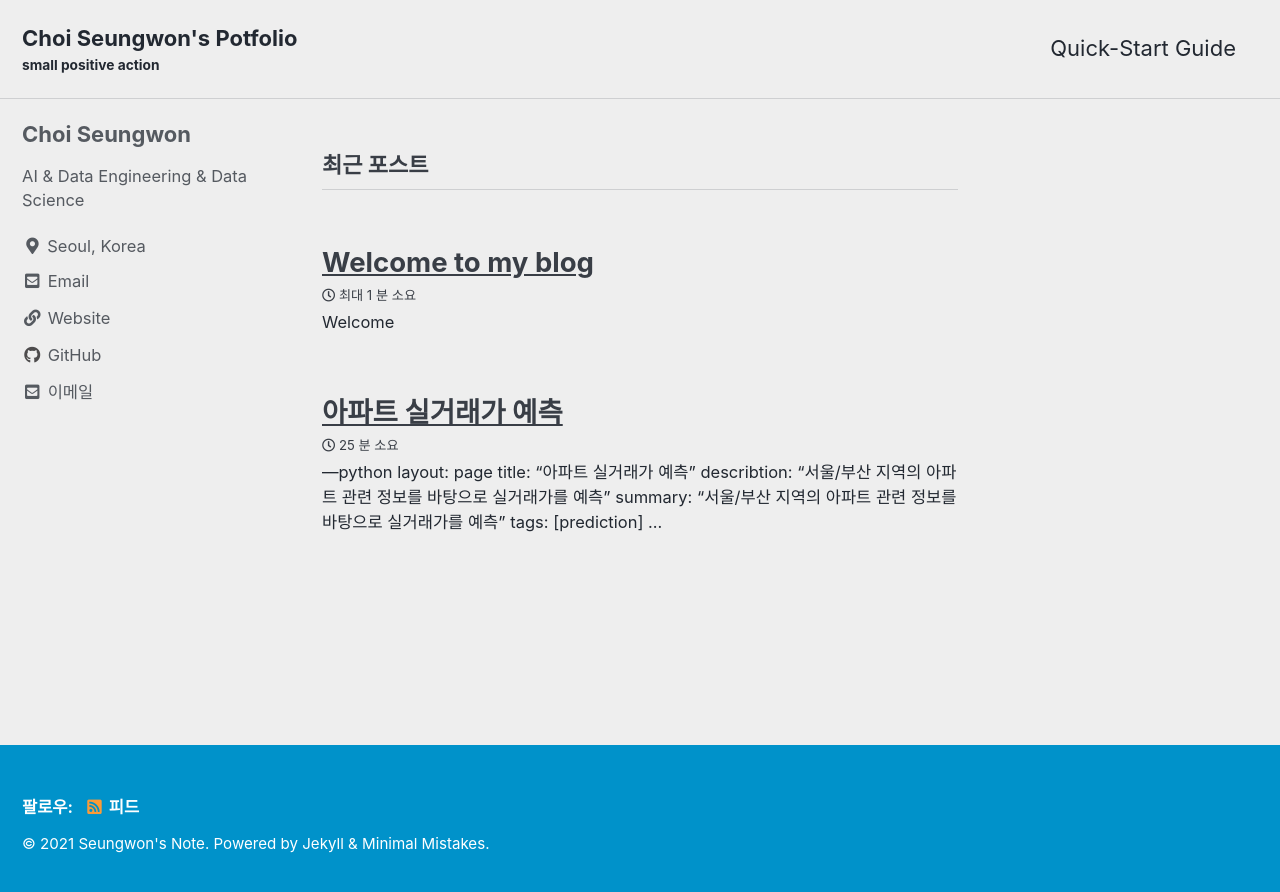
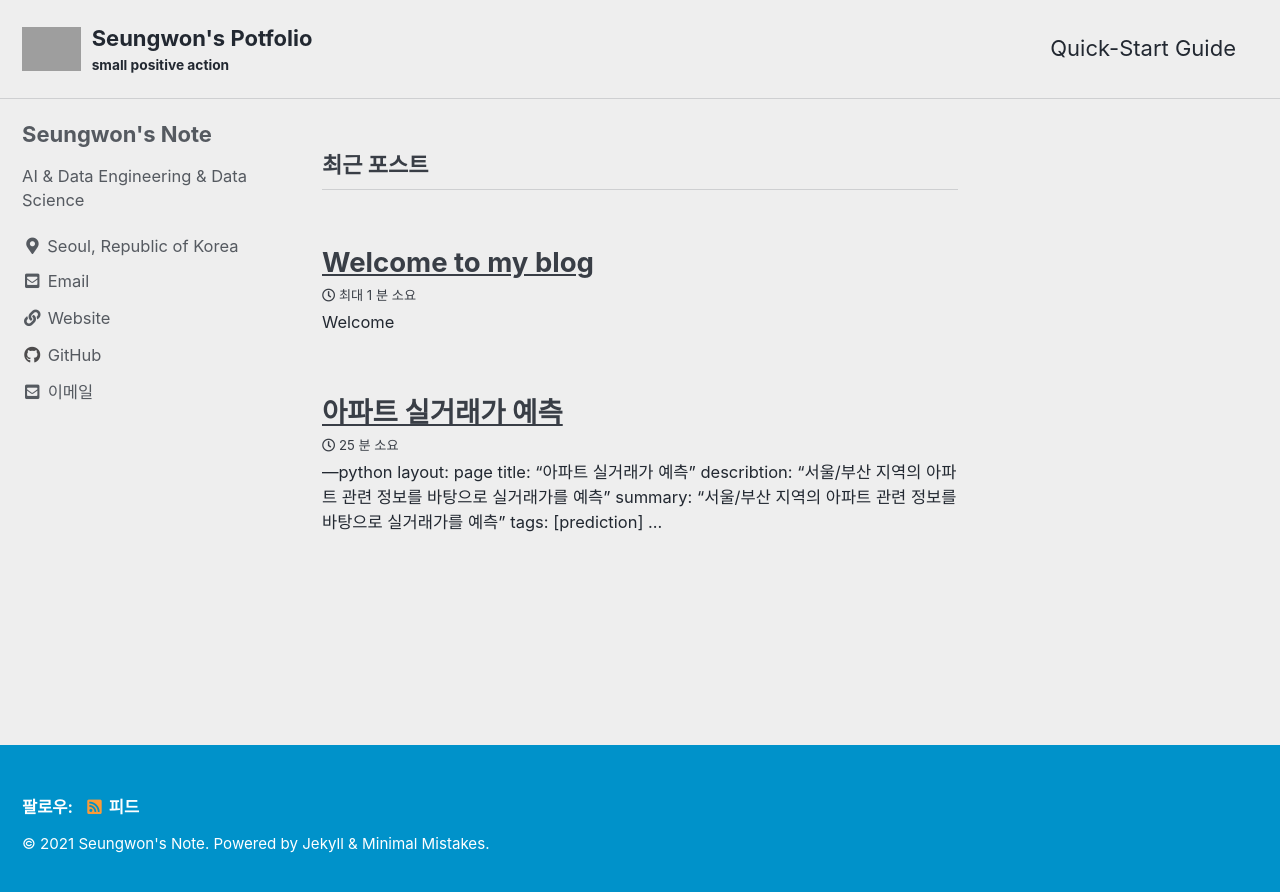
Before and after one commit to choiswonspec/choiswonspec.github.io, a Jekyll site: the page built from index.html, in a window 1280 px wide. Shown: the top 892 px of the page. Built offline with Jekyll 4.4.1, drawn with Linux system fonts in a browser that asks for light colours; cached includes are drawn as plain includes; the list of posts is cut into pages by our own code; grey boxes are pictures that could not be loaded.

Commit message:
Update _config.yml

```diff
--- a/_config.yml
+++ b/_config.yml
@@ -16,7 +16,7 @@ minimal_mistakes_skin    : "air" #"aqua", "contrast", "dark", "dirt", "neon", "m
 
 # Site Settings
 locale                   : "ko-KR"
-title                    : "Choi Seungwon's Potfolio"
+title                    : "Seungwon's Potfolio"
 title_separator          : "|"
 subtitle                 : "small positive action" # site tagline that appears below site title in masthead
 name                     : "Seungwon's Note"
@@ -25,7 +25,7 @@ url                      : "https://choiswonspec.github.io/"
 baseurl                  : # the subpath of your site, e.g. "/blog"
 repository               : "choiswonspec/choiswonspec.github.io"
 teaser                   : # path of fallback teaser image, e.g. "/assets/images/500x300.png"
-logo                     : # path of logo image to display in the masthead, e.g. "/assets/images/88x88.png"
+logo                     : "/assets/mkey.jpg"
 masthead_title           : # overrides the website title displayed in the masthead, use " " for no title
 # breadcrumbs            : false # true, false (default)
 words_per_minute         : 200
@@ -101,10 +101,10 @@ analytics:
 
 # Site Author
 author:
-  name             : "Choi Seungwon"
+  name             : "Seungwon's Note"
   avatar           : # path of avatar image, e.g. "/assets/images/bio-photo.jpg"
   bio              : "AI & Data Engineering & Data Science"
-  location         : "Seoul, Korea"
+  location         : "Seoul, Republic of Korea"
   email            : "csw31915@naver.com"
   links:
     - label: "Email"
```
